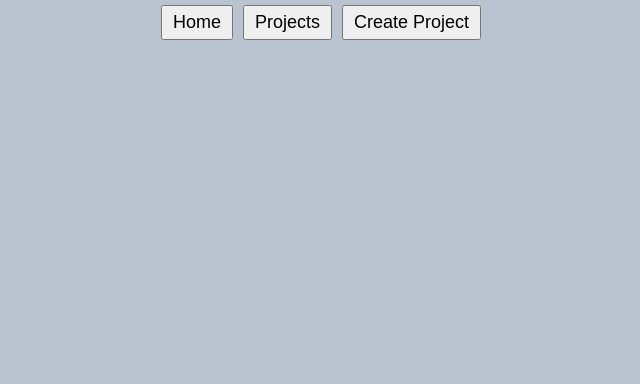
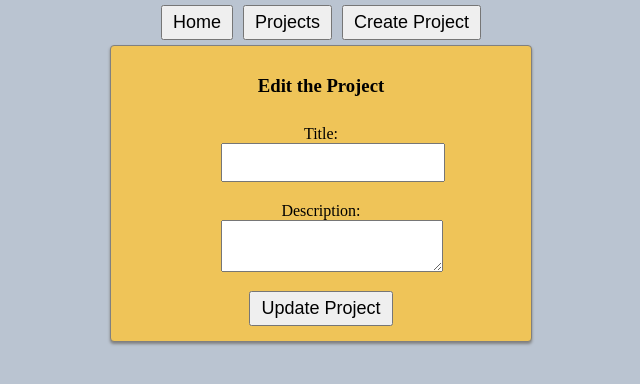
Before and after one commit to RobinZu/react-project-management, a React (Vite) app: page /projects/edit/1 in a window 1280 px wide. Shown: the top 384 px of the page, without its empty margins (319-959 px from the left). Built offline with nearby package versions, Linux system fonts and the light colour scheme; no server answers.

Commit message:
add functionality to edit projects

```diff
--- a/src/App.jsx
+++ b/src/App.jsx
@@ -4,6 +4,7 @@
 import ProjectListPage from "./pages/ProjectListPage"
 import CreateProjectPage from "./pages/CreateProjectPage"
 import ProjectDetailsPage from "./pages/ProjectDetailsPage"
+import EditProjectPage from "./pages/EditProjectPage"
 
 
 function App() {
@@ -18,6 +19,7 @@
         <Route path="/projects" element={<ProjectListPage />} />
         <Route path="/projects/create" element={<CreateProjectPage />} />
         <Route path="/projects/:projectId" element={<ProjectDetailsPage />} />
+        <Route path="/projects/edit/:projectId" element={<EditProjectPage />} />
       </Routes>
 
     </>
--- /dev/null
+++ b/src/pages/EditProjectPage.jsx
@@ -0,0 +1,74 @@
+
+import { useState, useEffect } from "react";
+import axios from "axios";
+
+import { API_URL } from "../config/api";
+import { useNavigate, useParams } from "react-router-dom";
+
+function EditProjectPage() {
+
+    const [title, setTitle] = useState("");
+    const [description, setDescription] = useState("");
+
+    const { projectId } = useParams();
+
+    const navigate = useNavigate();
+
+    useEffect(() => {
+        axios.get(`${API_URL}/projects/${projectId}`)
+            .then(response => {
+                setTitle(response.data.title);
+                setDescription(response.data.description);
+            })
+            .catch(e => console.log(e))
+    }, [projectId]);
+
+
+    const handleFormSubmit = (e) => {
+        e.preventDefault();
+
+        const newDetails = {
+            title: title,
+            description: description
+        }
+
+        axios.put(`${API_URL}/projects/${projectId}`, newDetails)
+            .then( response => {
+                // redirect to project details page
+                navigate(`/projects/${projectId}`);
+            })
+            .catch(e => console.log("Error updating project...", e))
+    }
+
+    return (
+        <div className="EditProjectPage">
+
+            <h3>Edit the Project</h3>
+
+            <form onSubmit={handleFormSubmit}>
+                <label>
+                    Title:
+                    <input
+                        type="text"
+                        name="title"
+                        value={title}
+                        onChange={(e) => setTitle(e.target.value)}
+                    />
+                </label>
+
+                <label>
+                    Description:
+                    <textarea
+                        name="description"
+                        value={description}
+                        onChange={(e) => setDescription(e.target.value)}
+                    />
+                </label>
+
+                <button type="submit">Update Project</button>
+            </form>
+        </div>
+    );
+}
+
+export default EditProjectPage;
--- a/src/pages/ProjectDetailsPage.jsx
+++ b/src/pages/ProjectDetailsPage.jsx
@@ -50,6 +50,11 @@
             <Link to="/projects">
                 <button>Back to projects</button>
             </Link>
+
+            <Link to={`/projects/edit/${projectId}`}>
+                <button>Edit Project</button>
+            </Link>
+
         </div>
     );
 }
```
